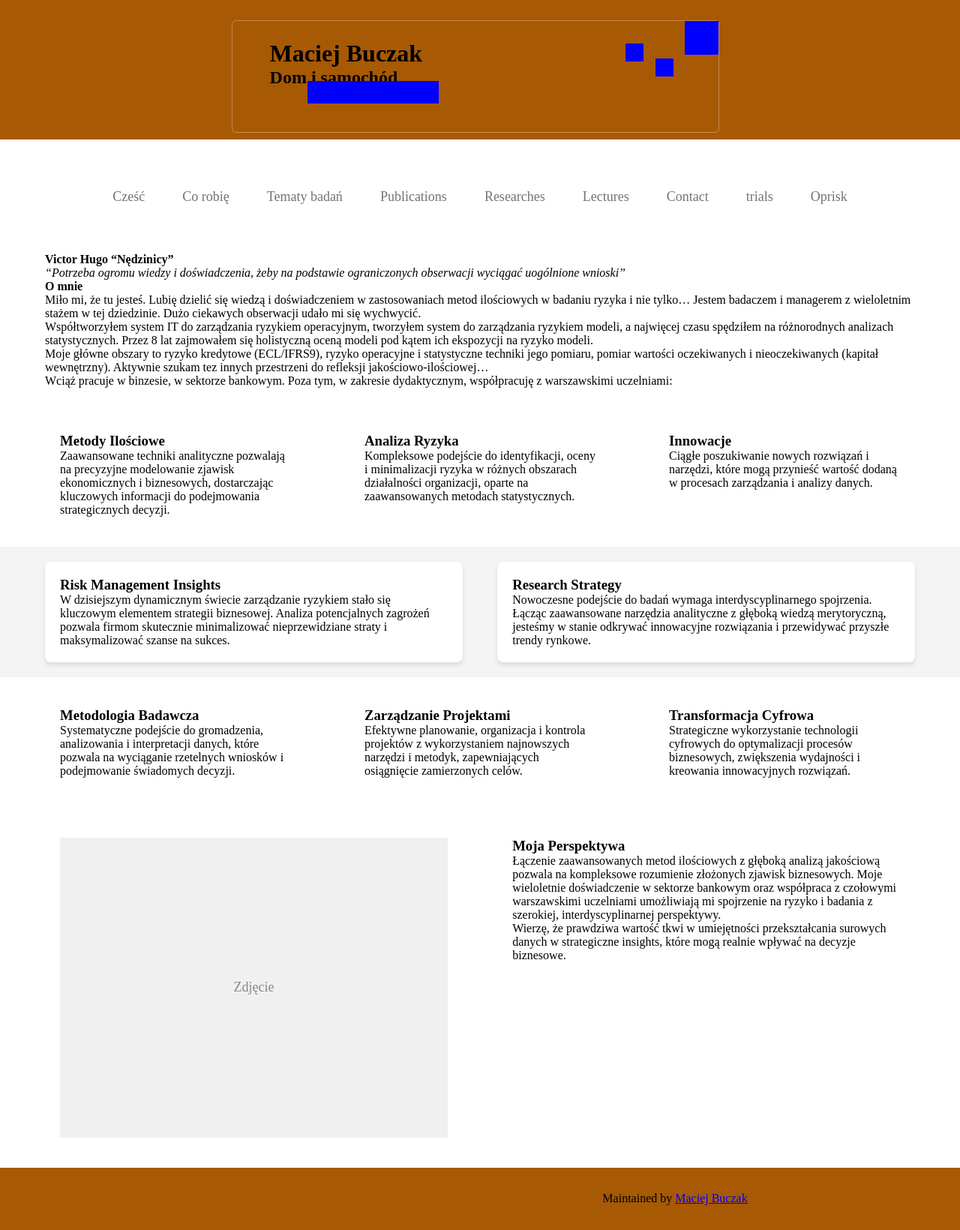
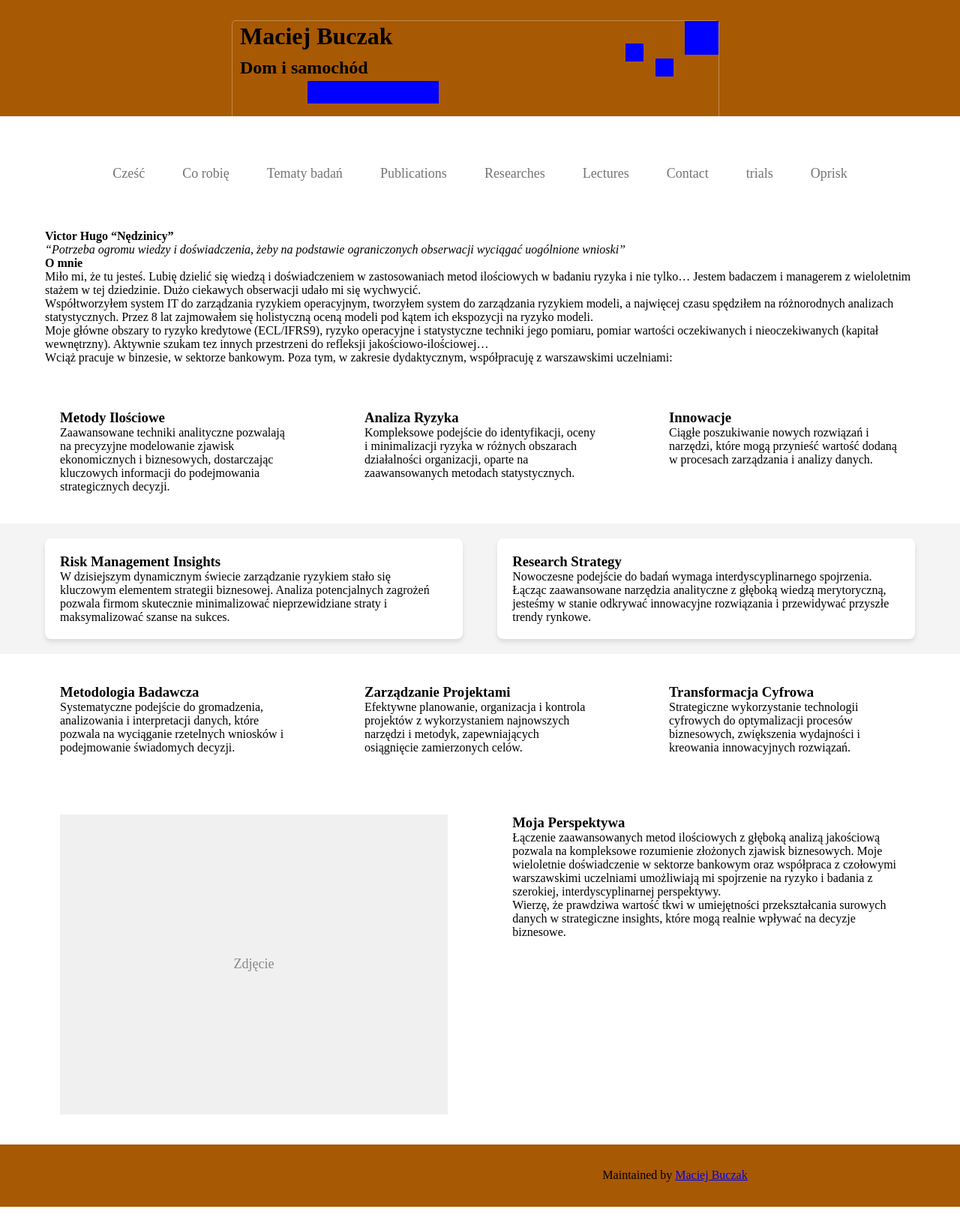
Before and after one commit to MaciejBuczak/risk-research, a Jekyll site: the page built from index.md, in a window 1280 px wide. Shown: the whole page at 75% size. Built offline with Jekyll 4.4.1, drawn with Linux system fonts in a browser that asks for light colours; after the commit the page ends 1609 px from its top, so only the background shows below that.

Commit message:
Update default.html

```diff
--- a/_layouts/default.html
+++ b/_layouts/default.html
@@ -43,22 +43,22 @@
       position: relative;
       left: 260px;
       text-align: left;
-      /* Ukrywamy oryginalny nagłówek */
-      visibility: hidden;
     }
-    #project_title {
+    #project_ {
       font-size: 42px;
       margin-top: 20px;
       text-align: left;
       margin-left: 0;
-      color: white;
+      position: relative;
+      left: 0px;
     }
     #project_tagline {
       font-size: 24px;
       margin-top: 10px;
       text-align: left;
       margin-left: 0;
-      color: white;
+      position: relative;
+      left: 0px;
     }
 
     /* Nowy kontener title-square-container */
@@ -75,13 +75,6 @@
   border-radius: 5px; /* Zaokrąglone rogi */
   box-sizing: border-box; /* Aby border nie zwiększał wymiarów */
   padding: 10px; /* Wewnętrzny odstęp */
-}
-
-/* Nowy styl dla nagłówka w kontenerze title-square-container */
-.title-square-container .header-content {
-  position: absolute;
-  top: 25px; /* Kontrolowanie położenia w pionie */
-  left: 50px; /* Kontrolowanie położenia w poziomie */
 }
 
     /* Nowy niebieski kwadrat w prawym górnym rogu */
@@ -385,19 +378,12 @@
   <div id="header_wrap" class="outer">
     <!-- Nowy kontener title-square-container -->
     <div class="title-square-container">
-      <!-- Przeniesiony nagłówek -->
-      <div class="header-content">
-        <h1 id="title">{{ site.title | default: site.github.repository_name }}</h1>
-        <h2 id="tagline">{{ site.description | default: site.github.project_tagline }}</h2>
-      </div>
-
       <div class="blue-square"></div>
       <div class="blue-square1"></div>
       <div class="blue-square2"></div>
       <div class="blue-square-big"></div>
     </div>
 
-    <!-- Oryginalny header pozostawiony, ale ukryty przez CSS -->
     <header class="inner">
       <h1 id="project_title">{{ site.title | default: site.github.repository_name }}</h1>
       <h2 id="project_tagline">{{ site.description | default: site.github.project_tagline }}</h2>
```
